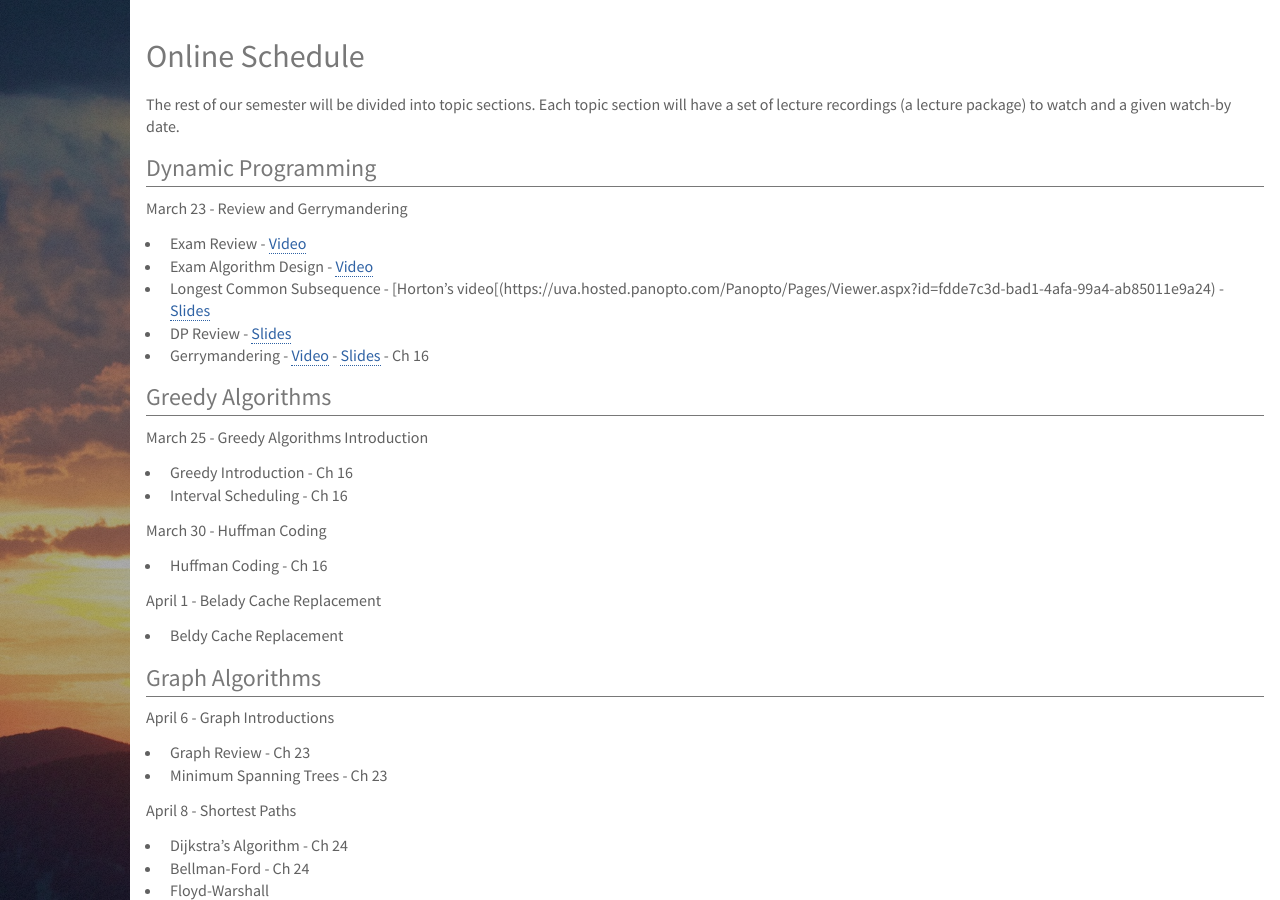
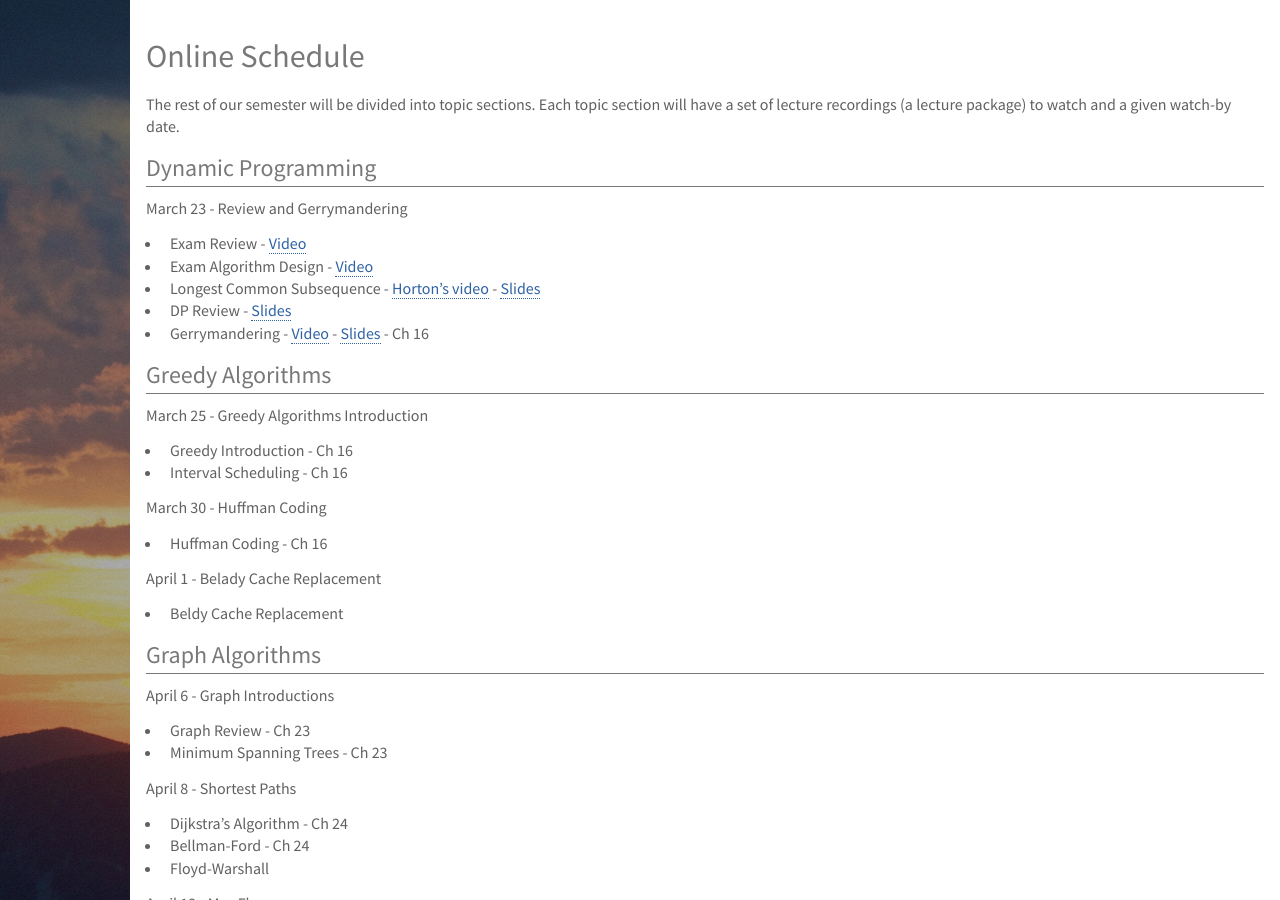
Before and after one commit to deternitydx/uvacs4102, a Jekyll site: the page built from schedule.md, in a window 1280 px wide and 900 px high. Built offline with Jekyll 4.4.1, drawn with Linux system fonts in a browser that asks for light colours; nearby versions of some CDN libraries; library files that are not in the unit come from our copies.

Commit message:
Tom's LCS slides and updates to schedule -- fixed typo

```diff
--- a/schedule.md
+++ b/schedule.md
@@ -13,7 +13,7 @@ March 23 - Review and Gerrymandering
 
 - Exam Review - [Video](https://uva.hosted.panopto.com/Panopto/Pages/Viewer.aspx?id=c1824782-3252-4842-b0a0-ab830121301d)
 - Exam Algorithm Design - [Video](https://uva.hosted.panopto.com/Panopto/Pages/Viewer.aspx?id=a219a94f-7e8b-4649-a541-ab8300119751)
-- Longest Common Subsequence - [Horton's video[(https://uva.hosted.panopto.com/Panopto/Pages/Viewer.aspx?id=fdde7c3d-bad1-4afa-99a4-ab85011e9a24) - [Slides](lectures/horton/cs4102_L14-pt2_LCS_horton.pdf)
+- Longest Common Subsequence - [Horton's video](https://uva.hosted.panopto.com/Panopto/Pages/Viewer.aspx?id=fdde7c3d-bad1-4afa-99a4-ab85011e9a24) - [Slides](lectures/horton/cs4102_L14-pt2_LCS_horton.pdf)
 - DP Review - [Slides](lectures/l15-review.pdf)
 - Gerrymandering - [Video](https://uva.hosted.panopto.com/Panopto/Pages/Viewer.aspx?id=8b613684-720a-4167-a32e-ab7e016ea13f) - [Slides](lectures/l15-gerrymander.pdf) - Ch 16
 
```
